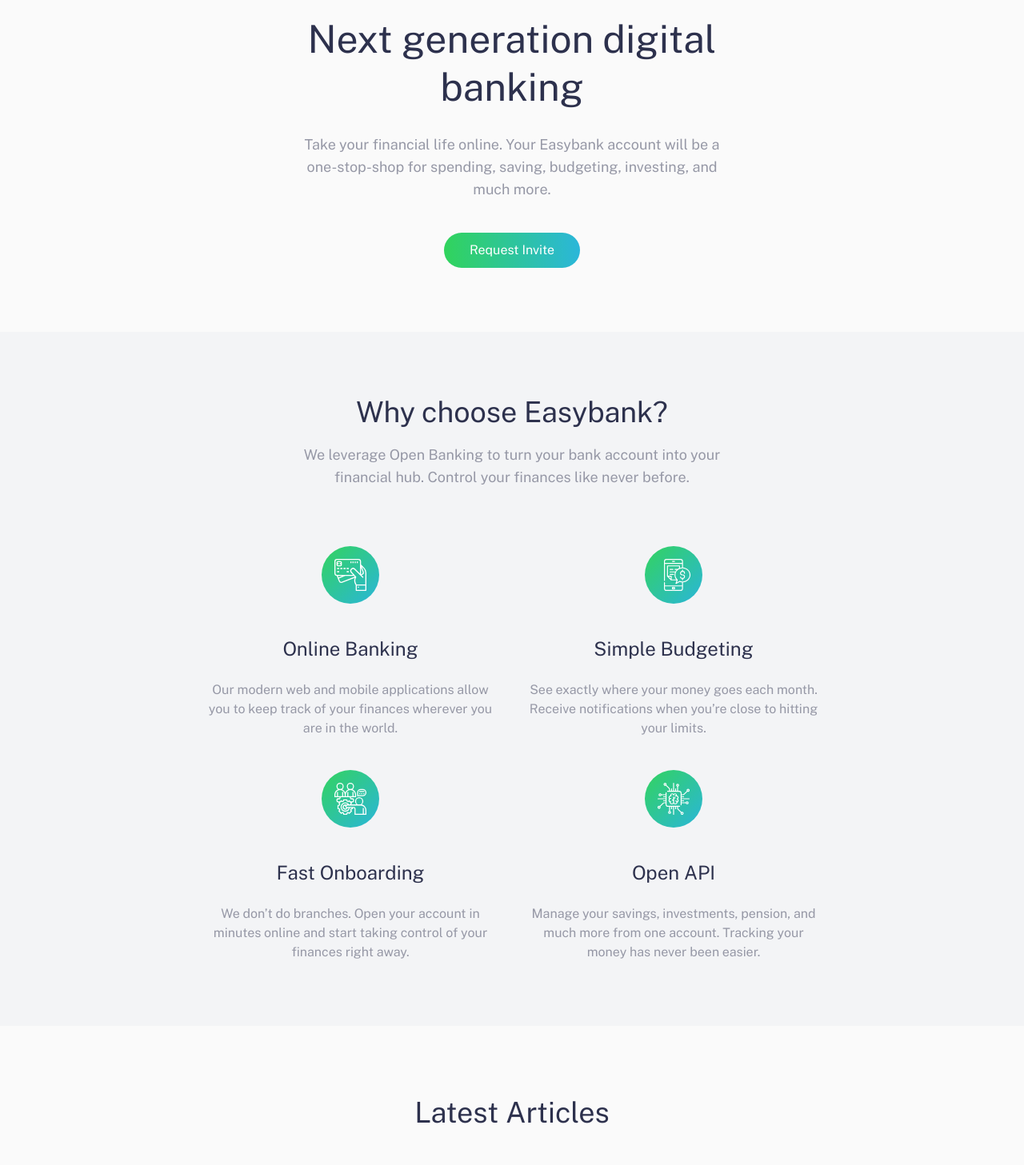
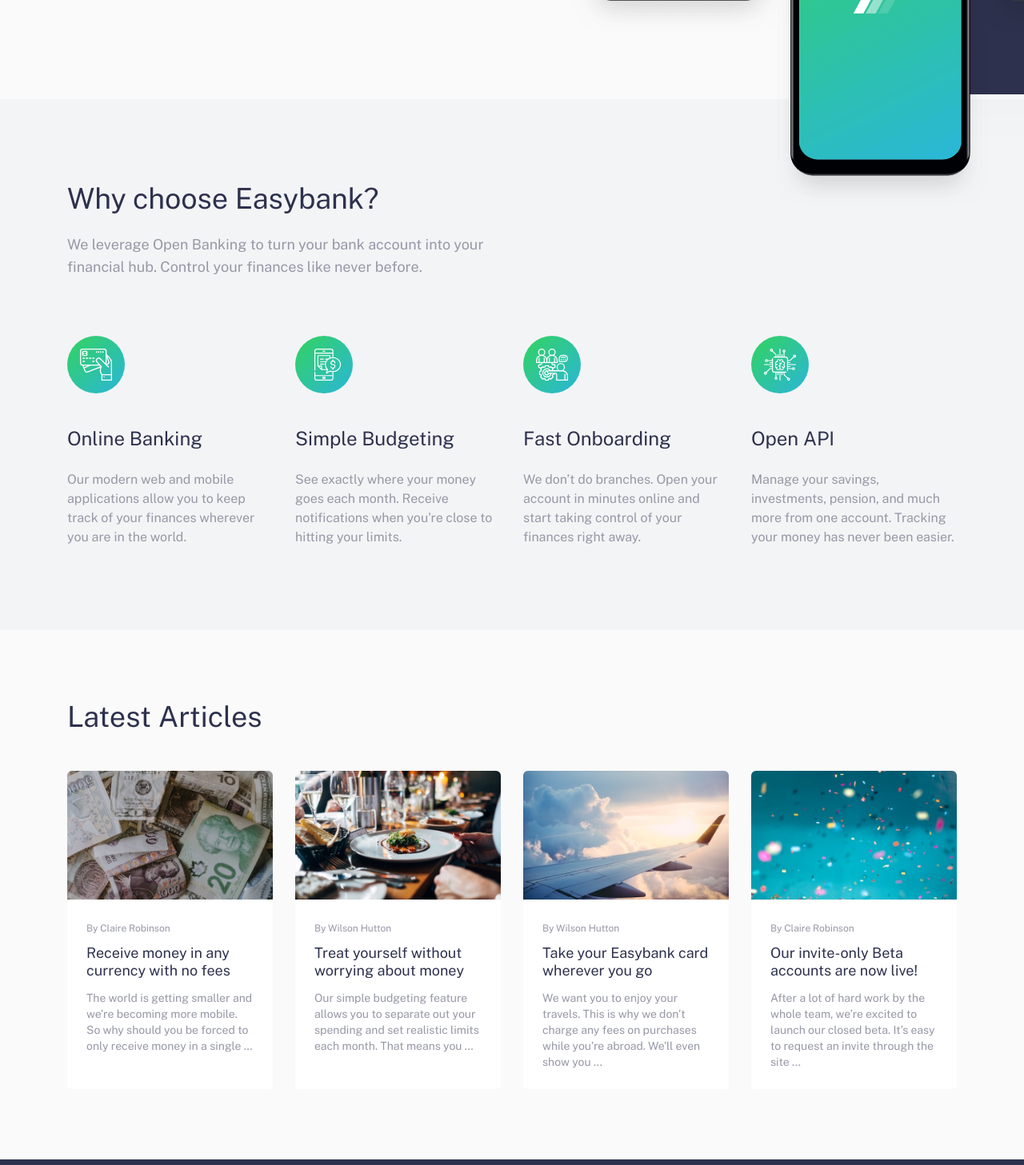
Before and after one commit to lucasweidas/easybank-landing-page, a Next.js app: page / in a window 1280 px wide. Shown: the part 640-2097 px from the top of the page at 80% size. Built offline with nearby package versions, Linux system fonts and the light colour scheme.

Commit message:
finish Main component - large version

```diff
--- a/components/main.tsx
+++ b/components/main.tsx
@@ -3,11 +3,11 @@
 
 export default function Main() {
   return (
-    <main>
-      <section className="flex flex-col-reverse">
-        <div className="text-center px-4 pb-12 xs:px-6 xs:pb-14 relative -top-6 xs:-top-8 md:top-0 max-w-xl mx-auto md:mt-8 md:pb-20">
-          <h1 className="text-blue-900 text-3xl xs:text-4xl mb-4 md:text-5xl md:mb-7 md:leading-tight">Next generation digital banking</h1>
-          <p className="text-gray-400 mb-8 md:text-lg md:mb-10">
+    <main className="lg:overflow-hidden">
+      <section className="flex flex-col-reverse lg:flex-row lg:items-center lg:justify-start lg:w-min-lg mx-auto lg:gap-12 lg:relative">
+        <div className="text-center px-4 pb-12 xs:px-6 xs:pb-14 relative -top-6 xs:-top-8 md:top-0 max-w-xl max-lg:mx-auto md:mt-8 md:pb-20 lg:w-[28rem] lg:text-start lg:px-0 lg:pb-42 lg:pt-64">
+          <h1 className="text-blue-900 text-3xl xs:text-4xl mb-4 md:text-5xl md:mb-6 md:leading-tight">Next generation digital banking</h1>
+          <p className="text-gray-400 mb-8 md:text-lg md:mb-9">
             Take your financial life online. Your Easybank account will be a one-stop-shop for spending, saving, budgeting, investing, and much more.
           </p>
           <Link
@@ -17,47 +17,48 @@
             Request Invite
           </Link>
         </div>
-        <div className="bg-intro-mobile bg-no-repeat bg-left-bottom bg-cover overflow-hidden flex justify-center md:bg-intro-desktop md:bg-center md:bg-contain">
+        <div className="bg-intro-mobile bg-no-repeat bg-left-bottom bg-cover overflow-hidden flex justify-center md:bg-intro-desktop md:bg-center md:bg-contain lg:overflow-visible lg:absolute lg:-right-72 lg:-top-10 isolate lg:bg-none lg:after:content-intro-desktop lg:after:absolute lg:after:-z-10 lg:after:-left-48 lg:after:bottom-14">
           <Image
             src="/images/image-mockups.png"
             alt="easybank mobile app mockups"
             width={767}
             height={939}
             priority
-            className="relative -top-14 xs:-top-16 max-w-lg md:top-0"
+            className="relative -top-14 xs:-top-16 max-w-lg md:top-0 lg:max-w-none"
           />
         </div>
       </section>
-      <section className="bg-gray-100 px-4 xs:px-6 text-center py-14 xs:py-16 md:py-20">
-        <div className="max-w-xl mx-auto">
-          <h2 className="text-blue-900 text-2xl xs:text-3xl mb-5 md:text-4xl">Why choose Easybank?</h2>
+      <section className="bg-gray-100">
+        <div className="px-4 xs:px-6 text-center py-14 xs:py-16 md:py-20 lg:py-26 lg:px-0 lg:w-min-lg mx-auto lg:text-start grid justify-items-center gap-12 xs:gap-14 md:gap-18 lg:justify-items-start">
+          <div className="max-w-xl">
+            <h2 className="text-blue-900 text-2xl xs:text-3xl mb-5 md:text-4xl lg:mb-6">Why choose Easybank?</h2>
             <p className="text-gray-400 md:text-lg">
               We leverage Open Banking to turn your bank account into your financial hub. Control your finances like never before.
             </p>
           </div>
-        <ul className="grid justify-items-center mt-12 xs:mt-14 gap-9 md:max-w-3xl mx-auto md:mt-18 sm:grid-cols-2 md:gap-10">
-          <li className="flex flex-col items-center">
+          <ul className="grid justify-items-center gap-9 md:max-w-3xl sm:grid-cols-2 md:gap-10 lg:grid-cols-4 lg:max-w-none lg:gap-7">
+            <li className="flex flex-col items-center lg:items-start">
               <Image src="/images/icon-online.svg" alt="" width={72} height={72} aria-hidden="true" />
               <h3 className="text-blue-900 mt-6 text-xl md:text-2xl md:mt-10">Online Banking</h3>
               <p className="text-gray-400 mt-5 md:mt-6">
                 Our modern web and mobile applications allow you to keep track of your finances wherever you are in the world.
               </p>
             </li>
-          <li className="flex flex-col items-center">
+            <li className="flex flex-col items-center lg:items-start">
               <Image src="/images/icon-budgeting.svg" alt="" width={72} height={72} aria-hidden="true" />
               <h3 className="text-blue-900 mt-6 text-xl md:text-2xl md:mt-10">Simple Budgeting</h3>
               <p className="text-gray-400 mt-5 md:mt-6">
                 See exactly where your money goes each month. Receive notifications when you’re close to hitting your limits.
               </p>
             </li>
-          <li className="flex flex-col items-center">
+            <li className="flex flex-col items-center lg:items-start">
               <Image src="/images/icon-onboarding.svg" alt="" width={72} height={72} aria-hidden="true" />
               <h3 className="text-blue-900 mt-6 text-xl md:text-2xl md:mt-10">Fast Onboarding</h3>
               <p className="text-gray-400 mt-5 md:mt-6">
                 We don’t do branches. Open your account in minutes online and start taking control of your finances right away.
               </p>
             </li>
-          <li className="flex flex-col items-center">
+            <li className="flex flex-col items-center lg:items-start">
               <Image src="/images/icon-api.svg" alt="" width={72} height={72} aria-hidden="true" />
               <h3 className="text-blue-900 mt-6 text-xl md:text-2xl md:mt-10">Open API</h3>
               <p className="text-gray-400 mt-5 md:mt-6">
@@ -65,10 +66,11 @@
               </p>
             </li>
           </ul>
+        </div>
       </section>
-      <section className="px-4 py-18 xs:px-6 xs:py-22">
-        <h2 className="text-blue-900 text-2xl xs:text-3xl mb-6 xs:mb-8 text-center md:text-4xl md:mb-12">Latest Articles</h2>
-        <ul className="grid sm:grid-cols-2 gap-4 xs:gap-6 max-w-3xl mx-auto justify-center md:gap-7">
+      <section className="px-4 py-18 xs:px-6 xs:py-22 lg:px-0 lg:w-min-lg mx-auto grid gap-6 xs:gap-8 md:gap-12 justify-items-center lg:justify-items-start">
+        <h2 className="text-blue-900 text-2xl xs:text-3xl text-center md:text-4xl lg:text-start">Latest Articles</h2>
+        <ul className="grid sm:grid-cols-2 gap-4 xs:gap-6 max-w-3xl justify-center md:gap-7 lg:grid-cols-4 lg:max-w-none">
           <li className="bg-white rounded-md overflow-hidden">
             <Image
               src="/images/image-currency.jpg"
@@ -77,7 +79,7 @@
               height={400}
               className="aspect-article-img object-cover w-full"
             />
-            <div className="pt-6 px-6 pb-8 xs:pt-8 xs:px-8 xs:pb-10 flex flex-col gap-3">
+            <div className="pt-6 px-6 pb-8 xs:pt-8 xs:px-8 xs:pb-10 flex flex-col gap-3 lg:px-6 lg:pt-7 lg:pb-6">
               <p className="text-gray-400 text-xs">By Claire Robinson</p>
               <h3 className="text-lg leading-tight">
                 <Link href="#" className="text-blue-900 hover:text-lime-450 focus-visible:text-lime-450 transition-colors">
@@ -97,7 +99,7 @@
               height={400}
               className="aspect-article-img object-cover w-full"
             />
-            <div className="pt-6 px-6 pb-8 xs:pt-8 xs:px-8 xs:pb-10 flex flex-col gap-3">
+            <div className="pt-6 px-6 pb-8 xs:pt-8 xs:px-8 xs:pb-10 flex flex-col gap-3 lg:px-6 lg:pt-7 lg:pb-6">
               <p className="text-gray-400 text-xs">By Wilson Hutton</p>
               <h3 className="text-lg leading-tight">
                 <Link href="#" className="text-blue-900 hover:text-lime-450 focus-visible:text-lime-450 transition-colors">
@@ -117,7 +119,7 @@
               height={400}
               className="aspect-article-img object-cover w-full"
             />
-            <div className="pt-6 px-6 pb-8 xs:pt-8 xs:px-8 xs:pb-10 flex flex-col gap-3">
+            <div className="pt-6 px-6 pb-8 xs:pt-8 xs:px-8 xs:pb-10 flex flex-col gap-3 lg:px-6 lg:pt-7 lg:pb-6">
               <p className="text-gray-400 text-xs">By Wilson Hutton</p>
               <h3 className="text-lg leading-tight">
                 <Link href="#" className="text-blue-900 hover:text-lime-450 focus-visible:text-lime-450 transition-colors">
@@ -131,7 +133,7 @@
           </li>
           <li className="bg-white rounded-md overflow-hidden">
             <Image src="/images/image-confetti.jpg" alt="confetti falling" width={600} height={400} className="aspect-article-img object-cover w-full" />
-            <div className="pt-6 px-6 pb-8 xs:pt-8 xs:px-8 xs:pb-10 flex flex-col gap-3">
+            <div className="pt-6 px-6 pb-8 xs:pt-8 xs:px-8 xs:pb-10 flex flex-col gap-3 lg:px-6 lg:pt-7 lg:pb-6">
               <p className="text-gray-400 text-xs">By Claire Robinson</p>
               <h3 className="text-lg leading-tight">
                 <Link href="#" className="text-blue-900 hover:text-lime-450 focus-visible:text-lime-450 transition-colors">
--- a/tailwind.config.js
+++ b/tailwind.config.js
@@ -36,8 +36,10 @@
       padding: {
         18: '4.5rem',
         22: '5.5rem',
+        26: '6.5rem',
+        42: '10.5rem',
       },
-      margin: {
+      gap: {
         18: '4.5rem',
       },
       aspectRatio: {
@@ -49,6 +51,9 @@
       grayscale: {
         50: '50%',
       },
+      content: {
+        'intro-desktop': 'url("/images/bg-intro-desktop.svg")',
+      },
     },
   },
   plugins: [],
```
Lines whose indentation alone changed are shown as unchanged.
